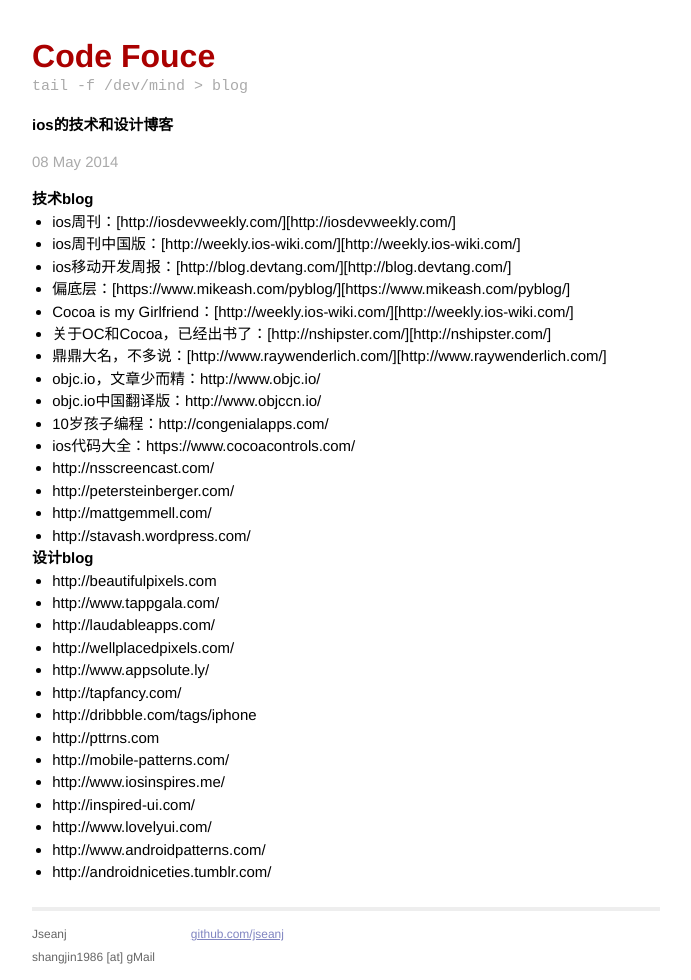
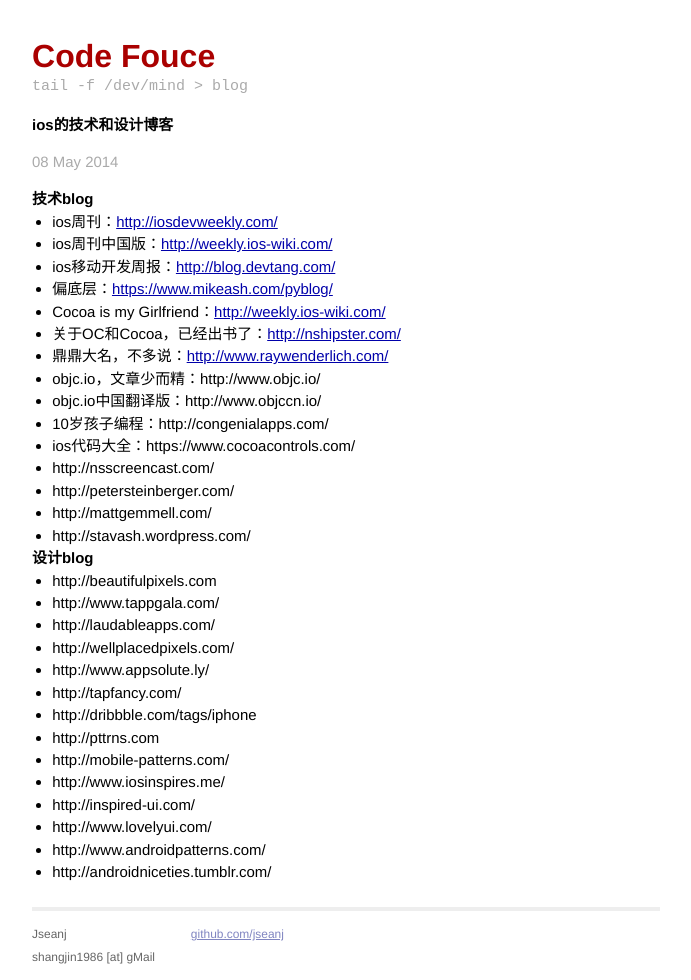
Before and after one commit to jseanj/jseanj.github.com, a Jekyll site: the page built from _posts/2014-05-08-ios-blogs.md, in a window 1280 px wide. Shown: the whole page, without its empty margins (294-985 px from the left). Built offline with Jekyll 4.4.1, drawn with Linux system fonts in a browser that asks for light colours; Markdown is read by kramdown in place of the engine named in the settings.

```diff
--- a/_posts/2014-05-08-ios-blogs.md
+++ b/_posts/2014-05-08-ios-blogs.md
@@ -6,13 +6,13 @@
 ---
 
 ### 技术blog
-- ios周刊：[http://iosdevweekly.com/][http://iosdevweekly.com/]
-- ios周刊中国版：[http://weekly.ios-wiki.com/][http://weekly.ios-wiki.com/]
-- ios移动开发周报：[http://blog.devtang.com/][http://blog.devtang.com/]
-- 偏底层：[https://www.mikeash.com/pyblog/][https://www.mikeash.com/pyblog/]
-- Cocoa is my Girlfriend：[http://weekly.ios-wiki.com/][http://weekly.ios-wiki.com/]
-- 关于OC和Cocoa，已经出书了：[http://nshipster.com/][http://nshipster.com/]
-- 鼎鼎大名，不多说：[http://www.raywenderlich.com/][http://www.raywenderlich.com/]
+- ios周刊：[http://iosdevweekly.com/](http://iosdevweekly.com/)
+- ios周刊中国版：[http://weekly.ios-wiki.com/](http://weekly.ios-wiki.com/)
+- ios移动开发周报：[http://blog.devtang.com/](http://blog.devtang.com/)
+- 偏底层：[https://www.mikeash.com/pyblog/](https://www.mikeash.com/pyblog/)
+- Cocoa is my Girlfriend：[http://weekly.ios-wiki.com/](http://weekly.ios-wiki.com/)
+- 关于OC和Cocoa，已经出书了：[http://nshipster.com/](http://nshipster.com/)
+- 鼎鼎大名，不多说：[http://www.raywenderlich.com/](http://www.raywenderlich.com/)
 - objc.io，文章少而精：http://www.objc.io/
 - objc.io中国翻译版：http://www.objccn.io/
 - 10岁孩子编程：http://congenialapps.com/
```
